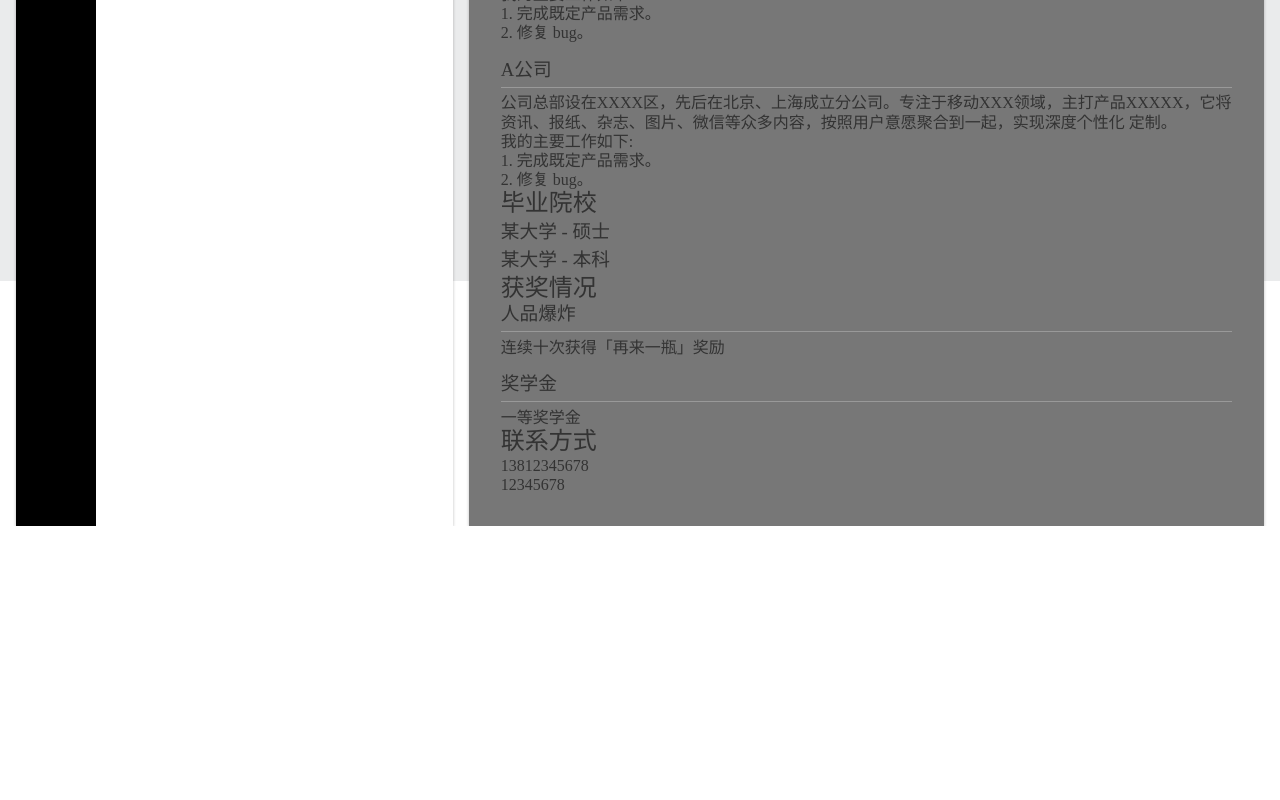
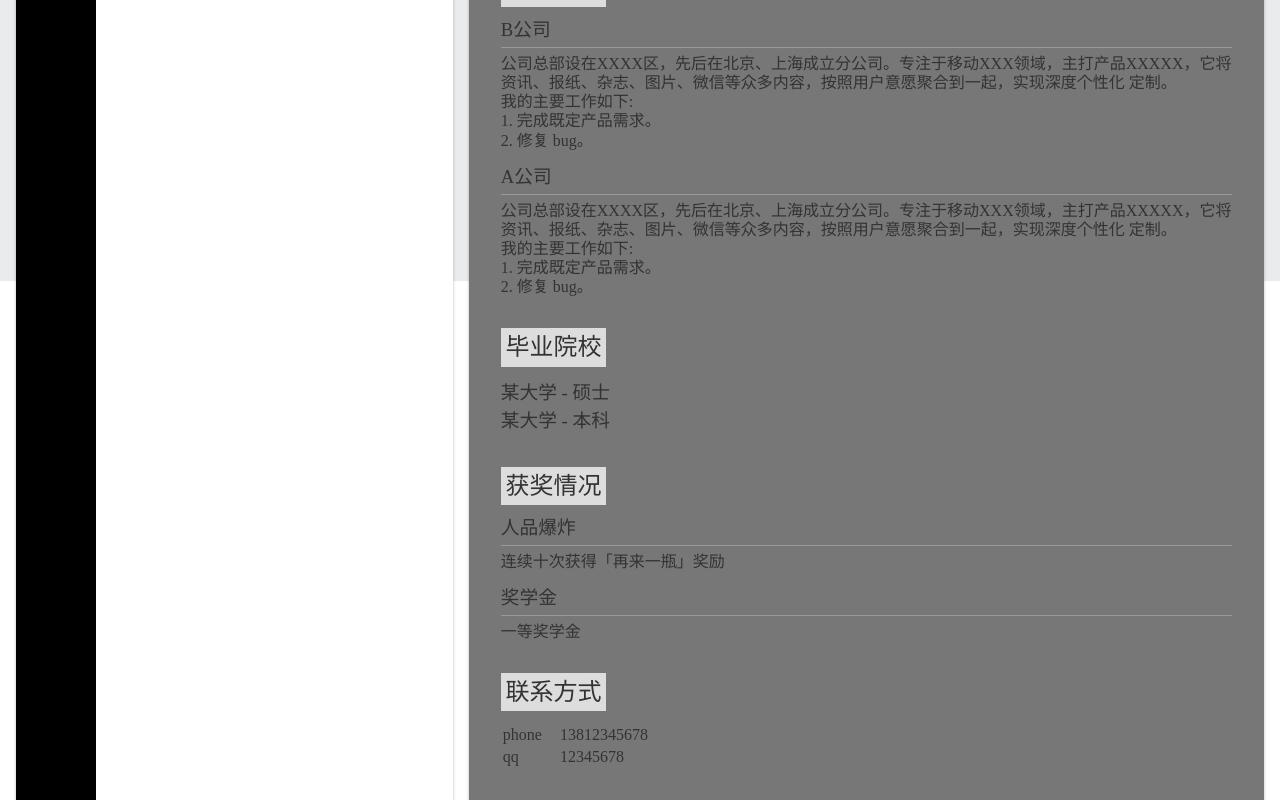
Before and after one commit to Honohonoho/Vue.js-resumer, a Vue app: page / in a window 1280 px wide. Shown: the part 519-1319 px from the top of the page. Before the commit the page ends 1045 px from the top, so only its background shows below. Built offline with nearby package versions, Linux system fonts and the light colour scheme.

Commit message:
完善ResumePreview样式

```diff
--- a/src/components/ResumeEditor.vue
+++ b/src/components/ResumeEditor.vue
@@ -18,7 +18,7 @@
           <div class="subitem" v-for="subitem in resume[item.field]">
             <div class="resumeField" v-for="(value,key) in subitem">
               <label>{{key}}</label>
-              <input type="text" v-model="subitem[key]">
+              <input type="text" :value="value" @input="subitem[key] = $event.target.value">
             </div>
             <hr>
           </div>
--- a/src/components/ResumePreview.vue
+++ b/src/components/ResumePreview.vue
@@ -55,12 +55,12 @@
 
     <section data-name="contacts" v-show="resume.contacts">
       <h2>联系方式</h2>
-      <ol>
-        <li v-for="item in resume.contacts">
-          <h3>{{item.contacts}}</h3>
-          <p v-show="item.content">{{item.content}}</p>
-        </li>
-      </ol>
+      <table>
+        <tr v-for="item in resume.contacts">
+          <td>{{item.contact}}</td>
+          <td v-show="item.content">{{item.content}}</td>
+        </tr>
+      </table>
     </section>
   </div>
 </template>
@@ -95,8 +95,19 @@ export default {
     ol{
       list-style: none;
     }
+    section + section{
+      margin-top: 2em;
+    }
     p{
       white-space: pre-line;
+    }
+    section{
+      >h2:first-child{
+        background: #ddd;
+        display: inline-block;
+        padding: .2em;
+        margin-bottom: .5em;
+      }
     }
     section[data-name="profile"]{
       >h1{
```
